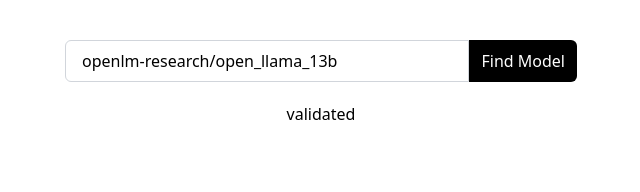
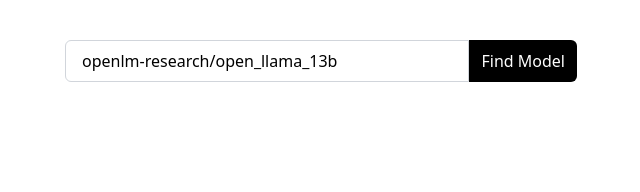
Before and after one commit to nikolaspapastavrou/scale-ai-hackathon-front-end, a Next.js app: page / in a window 1280 px wide. Shown: the top 192 px of the page, without its empty margins (319-959 px from the left). Built offline with nearby package versions, Linux system fonts and the light colour scheme.

Commit message:
valodation

```diff
--- a/pages/index.js
+++ b/pages/index.js
@@ -61,12 +61,6 @@ export default function Home() {
 
         <div className="max-w-[512px] mx-auto">
           <PromptForm onSubmit={handleSubmit} />
-
-          <div className="text-center">
-            {
-            predictions && (<p>validated</p>)
-            }
-          </div>
         </div>
       </main>
     </div>
```
